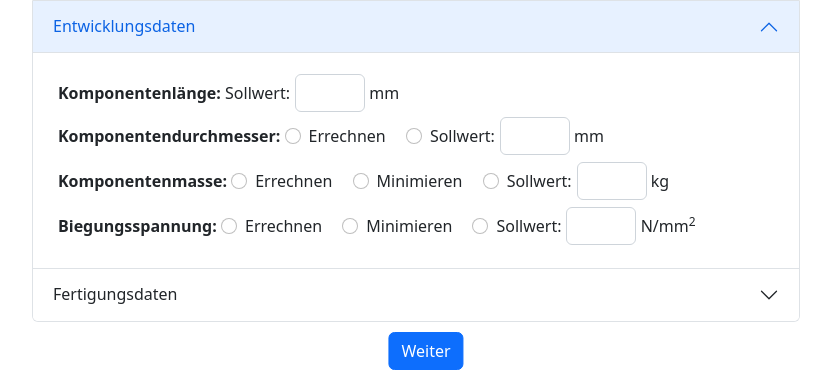
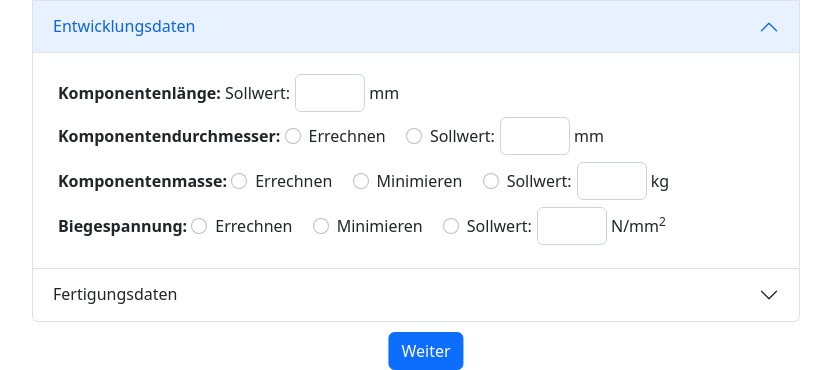
Before and after one commit to raspitim/SmileLikeABosch, a Django app: page / in a window 1280 px wide, after a click on "Entwicklungsdaten". Shown: the part 482-852 px from the top of the page, without its empty margins (224-1055 px from the left). Run offline with Django 4.2, Linux system fonts and the light colour scheme.

Commit message:
Update page2.html

```diff
--- a/main/templates/page2.html
+++ b/main/templates/page2.html
@@ -98,7 +98,7 @@
                         </div>
                     </div>
                     <div class="inputcontainer">
-                        <strong>Biegungsspannung:</strong>
+                        <strong>Biegespannung:</strong>
                         <div class="form-check form-check-inline">
                             <input class="form-check-input" type="radio" name="bow" id="bowinlineRadio1" value="calc" onclick="set_bow('calc')">
                             <label class="form-check-label" for="inlineRadio1">Errechnen</label>
```
